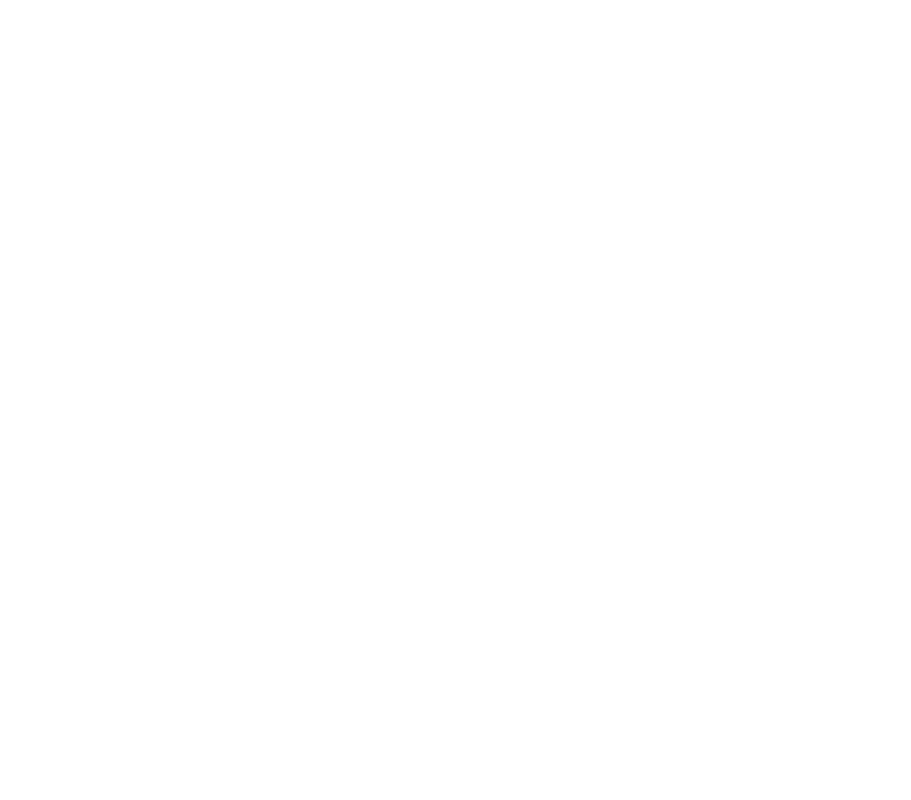
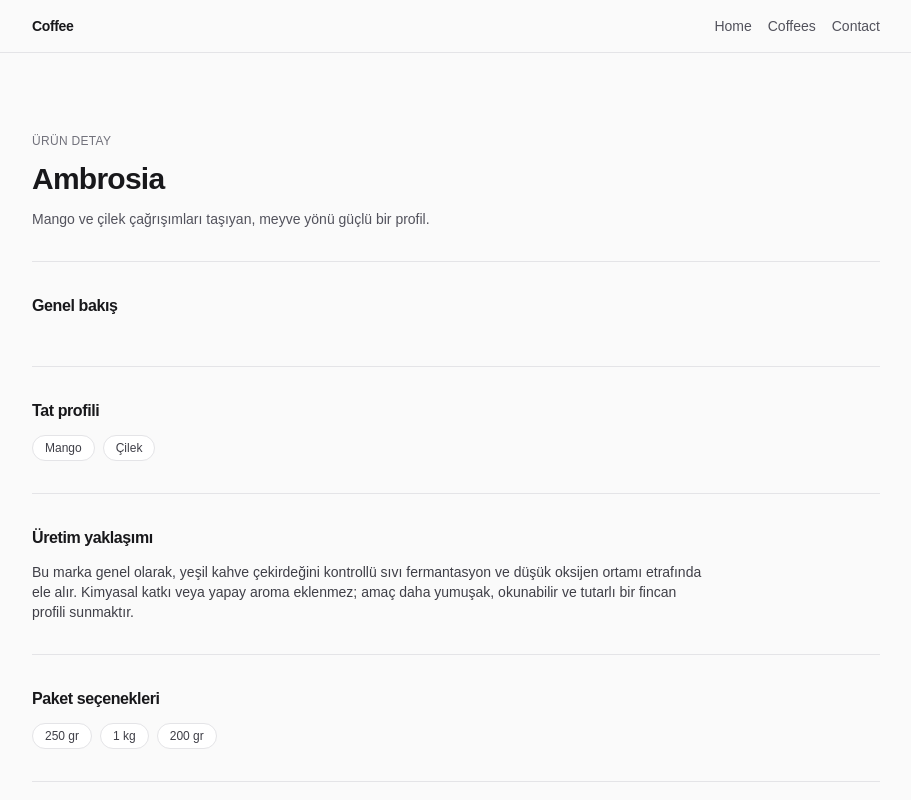
Before and after one commit to hesammisaghian/coffee, a Next.js app: page /coffees/ambrosia in a window 1280 px wide. Before the commit this address had no page. Shown: the top 800 px of the page, without its empty margins (184-1095 px from the left). Built offline with nearby package versions, Linux system fonts and the light colour scheme.

Commit message:
align coffees data with verified product notes and sizes

```diff
--- a/src/app/coffees/[slug]/page.tsx
+++ b/src/app/coffees/[slug]/page.tsx
@@ -26,17 +26,19 @@
       <div className="mx-auto flex max-w-4xl flex-col gap-8 px-6 py-16 sm:py-20">
         <header className="space-y-3">
           <p className="text-xs uppercase tracking-wide text-zinc-500">
-            Coffee detail
+            Ürün detay
           </p>
           <h1 className="text-2xl font-semibold tracking-tight sm:text-3xl">
             {coffee.name}
           </h1>
+          {coffee.shortDescription && (
             <p className="max-w-2xl text-sm text-zinc-600">
               {coffee.shortDescription}
             </p>
+          )}
         </header>
 
-        {/* Overview */}
+        {/* Genel bakış */}
         <section
           aria-labelledby="coffee-overview-heading"
           className="space-y-4 border-t border-zinc-200 pt-8"
@@ -45,68 +47,25 @@
             id="coffee-overview-heading"
             className="text-base font-semibold tracking-tight"
           >
-            Overview
+            Genel bakış
           </h2>
           <dl className="space-y-2 text-sm text-zinc-700">
+            {coffee.origin && (
               <div className="flex gap-2">
-              <dt className="w-32 text-zinc-500">Origin</dt>
+                <dt className="w-32 text-zinc-500">Menşei</dt>
                 <dd>{coffee.origin}</dd>
               </div>
+            )}
+            {coffee.process && (
               <div className="flex gap-2">
-              <dt className="w-32 text-zinc-500">Roast level</dt>
-              <dd className="capitalize">{coffee.roastLevel}</dd>
+                <dt className="w-32 text-zinc-500">Süreç</dt>
+                <dd>{coffee.process}</dd>
               </div>
-            <div className="flex gap-2">
-              <dt className="w-32 text-zinc-500">Anaerobic</dt>
-              <dd>{coffee.anaerobic ? "Yes" : "No"}</dd>
-            </div>
+            )}
           </dl>
         </section>
 
-        {/* Process */}
-        <section
-          aria-labelledby="coffee-process-heading"
-          className="space-y-3 border-t border-zinc-200 pt-8"
-        >
-          <h2
-            id="coffee-process-heading"
-            className="text-base font-semibold tracking-tight"
-          >
-            Process
-          </h2>
-          <p className="text-sm text-zinc-700">
-            <span className="font-medium text-zinc-800">Process type:</span>{" "}
-            {coffee.processType}
-          </p>
-          <p className="text-sm text-zinc-700">
-            <span className="font-medium text-zinc-800">Fermentation style:</span>{" "}
-            {coffee.fermentationStyle}
-          </p>
-          <dl className="space-y-1 text-xs text-zinc-700">
-            <div className="flex gap-2">
-              <dt className="w-36 text-zinc-500">Chemical additives</dt>
-              <dd>{coffee.chemicalAdditiveFree ? "None" : "See notes"}</dd>
-            </div>
-            <div className="flex gap-2">
-              <dt className="w-36 text-zinc-500">Artificial aroma</dt>
-              <dd>{coffee.artificialAromaFree ? "None" : "See notes"}</dd>
-            </div>
-          </dl>
-          {coffee.extractsUsed && coffee.extractsUsed.length > 0 && (
-            <p className="text-xs text-zinc-600">
-              <span className="font-medium text-zinc-700">Natural extracts:</span>{" "}
-              {coffee.extractsUsed.join(", ")}
-            </p>
-          )}
-          {coffee.microorganism && (
-            <p className="text-xs text-zinc-600">
-              <span className="font-medium text-zinc-700">Microorganism:</span>{" "}
-              {coffee.microorganism}
-            </p>
-          )}
-        </section>
-
-        {/* Flavor profile */}
+        {/* Tat profili */}
         <section
           aria-labelledby="coffee-flavor-heading"
           className="space-y-3 border-t border-zinc-200 pt-8"
@@ -115,12 +74,10 @@
             id="coffee-flavor-heading"
             className="text-base font-semibold tracking-tight"
           >
-            Flavor profile
+            Tat profili
           </h2>
-          <div className="space-y-2 text-xs text-zinc-700">
-            <div>
-              <p className="font-medium text-zinc-800">Flavor notes</p>
-              <ul className="mt-1 flex flex-wrap gap-2">
+          {coffee.flavorNotes.length > 0 ? (
+            <ul className="flex flex-wrap gap-2 text-xs text-zinc-700">
               {coffee.flavorNotes.map((note) => (
                 <li
                   key={note}
@@ -130,77 +87,57 @@
                 </li>
               ))}
             </ul>
-            </div>
-            {coffee.textureNotes && coffee.textureNotes.length > 0 && (
-              <div>
-                <p className="font-medium text-zinc-800">Texture</p>
-                <p className="mt-1 text-zinc-700">
-                  {coffee.textureNotes.join(", ")}
+          ) : (
+            <p className="text-sm text-zinc-600">
+              Bu kahve için tat notları henüz sisteme eklenmedi.
             </p>
-              </div>
           )}
-          </div>
         </section>
 
-        {/* Functional / quality notes */}
+        {/* Üretim yaklaşımı */}
         <section
-          aria-labelledby="coffee-functional-heading"
+          aria-labelledby="coffee-process-heading"
           className="space-y-3 border-t border-zinc-200 pt-8"
         >
           <h2
-            id="coffee-functional-heading"
+            id="coffee-process-heading"
             className="text-base font-semibold tracking-tight"
           >
-            Functional & quality notes
+            Üretim yaklaşımı
           </h2>
-          <ul className="space-y-1 text-xs text-zinc-700">
-            {coffee.caffeineNote && <li>{coffee.caffeineNote}</li>}
-            {coffee.antioxidantNote && <li>{coffee.antioxidantNote}</li>}
-            {coffee.digestionNote && <li>{coffee.digestionNote}</li>}
-            {coffee.prebioticNote && <li>{coffee.prebioticNote}</li>}
-            {coffee.consistencyNote && <li>{coffee.consistencyNote}</li>}
-            {coffee.moldAflatoxinNote && <li>{coffee.moldAflatoxinNote}</li>}
-          </ul>
-          {coffee.sustainabilityNotes && coffee.sustainabilityNotes.length > 0 && (
-            <div className="space-y-1 text-xs text-zinc-700">
-              <p className="font-medium text-zinc-800">Sustainability</p>
-              <ul className="list-disc pl-5">
-                {coffee.sustainabilityNotes.map((note) => (
-                  <li key={note}>{note}</li>
-                ))}
-              </ul>
-            </div>
-          )}
+          <p className="max-w-2xl text-sm text-zinc-700">
+            Bu marka genel olarak, yeşil kahve çekirdeğini kontrollü sıvı fermantasyon
+            ve düşük oksijen ortamı etrafında ele alır. Kimyasal katkı veya yapay aroma
+            eklenmez; amaç daha yumuşak, okunabilir ve tutarlı bir fincan profili
+            sunmaktır.
+          </p>
         </section>
 
-        {/* Brewing suggestions */}
+        {/* Paket seçenekleri */}
         <section
-          aria-labelledby="coffee-brewing-heading"
+          aria-labelledby="coffee-packages-heading"
           className="space-y-3 border-t border-zinc-200 pt-8"
         >
           <h2
-            id="coffee-brewing-heading"
+            id="coffee-packages-heading"
             className="text-base font-semibold tracking-tight"
           >
-            Brewing suggestions
+            Paket seçenekleri
           </h2>
-          <p className="text-sm text-zinc-700">
-            Built to work well with the following methods:
-          </p>
+          {coffee.packageSizes && coffee.packageSizes.length > 0 ? (
             <ul className="flex flex-wrap gap-2 text-xs text-zinc-700">
-            {coffee.brewMethods.map((method) => (
+              {coffee.packageSizes.map((size) => (
                 <li
-                key={method}
+                  key={size}
                   className="rounded-full border border-zinc-200 bg-white px-3 py-1"
                 >
-                {method}
+                  {size}
                 </li>
               ))}
             </ul>
-          {coffee.customizableFermentation && (
-            <p className="text-xs text-zinc-600">
-              This profile can be tuned in future fermentation runs for specific
-              brewing setups.
+          ) : (
+            <p className="text-sm text-zinc-600">
+              Bu ürün için paket boyutu bilgileri henüz sisteme eklenmedi.
             </p>
           )}
         </section>
@@ -210,7 +147,7 @@
             href="/coffees"
             className="text-xs font-medium text-zinc-700 underline underline-offset-4"
           >
-            Back to coffees
+            Kahvelere geri dön
           </Link>
         </div>
       </div>
--- a/src/data/coffees.ts
+++ b/src/data/coffees.ts
@@ -2,146 +2,100 @@
   slug: string;
   name: string;
   shortDescription: string;
-  origin: string;
-  roastLevel: "light" | "medium" | "dark";
-  processType: string;
-  fermentationStyle: string;
-  anaerobic: boolean;
-  chemicalAdditiveFree: boolean;
-  artificialAromaFree: boolean;
-  extractsUsed?: string[];
-  microorganism?: string;
   flavorNotes: string[];
-  textureNotes?: string[];
-  caffeineNote?: string;
-  antioxidantNote?: string;
-  digestionNote?: string;
-  prebioticNote?: string;
-  consistencyNote?: string;
-  sustainabilityNotes?: string[];
-  moldAflatoxinNote?: string;
-  brewMethods: string[];
-  customizableFermentation?: boolean;
-  heroImage: string;
-  galleryImages: string[];
+  origin?: string;
+  process?: string;
+  packageSizes?: string[];
 };
 
 export const coffees: Coffee[] = [
   {
-    slug: "citrus-wash-anaerobic-filter",
-    name: "Citrus Wash Anaerobic Filter",
+    slug: "espresso",
+    name: "Espresso",
     shortDescription:
-      "A controlled liquid fermentation filter coffee with bright citrus and clean sweetness.",
-    origin: "Sidama, Ethiopia",
-    roastLevel: "light",
-    processType: "washed with controlled liquid fermentation",
-    fermentationStyle: "closed-tank, low-oxygen, fruit-assisted",
-    anaerobic: true,
-    chemicalAdditiveFree: true,
-    artificialAromaFree: true,
-    extractsUsed: ["lemon peel infusion", "orange blossom water"],
-    microorganism: "selected lactic acid cultures from previous batches",
-    flavorNotes: ["lemon zest", "white peach", "orange blossom"],
-    textureNotes: ["silky", "light", "clean finish"],
-    caffeineNote: "Moderate caffeine, designed for clarity over intensity.",
-    antioxidantNote: "Fermentation is tuned to preserve bright, stable acidity.",
-    digestionNote: "Clean profile aimed at low bitterness and low stomach load.",
-    prebioticNote:
-      "Fermentation is tuned for stability, not for aggressive prebiotic effects.",
-    consistencyNote:
-      "Built for repeatable extractions with tight fermentation windows.",
-    sustainabilityNotes: [
-      "Reduced water use versus classic multi-stage washing.",
-      "Fermentation liquid is re-used and filtered across batches.",
-    ],
-    moldAflatoxinNote:
-      "Lots are screened for mold and off-notes before and after fermentation.",
-    brewMethods: ["V60", "Kalita", "batch brewer"],
-    customizableFermentation: false,
-    heroImage: "/images/coffees/citrus-wash-anaerobic-filter-hero.jpg",
-    galleryImages: [
-      "/images/coffees/citrus-wash-anaerobic-filter-1.jpg",
-      "/images/coffees/citrus-wash-anaerobic-filter-2.jpg",
-    ],
+      "Yoğun gövdeli, fındıksı kakao karakterine sahip espresso harmanı.",
+    flavorNotes: ["Fındıksı kakao"],
+    packageSizes: ["250 gr", "1 kg"],
   },
   {
-    slug: "red-fruit-anaerobic-espresso",
-    name: "Red Fruit Anaerobic Espresso",
+    slug: "turk-kahvesi",
+    name: "Türk Kahvesi",
     shortDescription:
-      "An anaerobic espresso built around controlled liquid fermentation and red-fruit clarity.",
-    origin: "Huila, Colombia",
-    roastLevel: "medium",
-    processType: "anaerobic controlled liquid fermentation",
-    fermentationStyle: "sealed stainless tank, fruit-assisted",
-    anaerobic: true,
-    chemicalAdditiveFree: true,
-    artificialAromaFree: true,
-    extractsUsed: ["hibiscus reduction", "red grape skin extract"],
-    microorganism:
-      "house lactic and yeast culture maintained across fermentation cycles",
-    flavorNotes: ["ripe strawberry", "red grape", "cocoa nib"],
-    textureNotes: ["dense", "coating", "lingering finish"],
-    caffeineNote: "Higher perceived intensity, tuned for short milk drinks.",
-    antioxidantNote:
-      "Extended contact time is kept within safe windows for a stable cup.",
-    digestionNote:
-      "Fermentation aims to reduce harsh bitterness common in darker espresso roasts.",
-    prebioticNote:
-      "Not positioned as a health product; focus is on clarity and consistency.",
-    consistencyNote:
-      "Profile is locked to be repeatable across roasts and harvests where possible.",
-    sustainabilityNotes: [
-      "Fermentation liquid is tracked and filtered between runs.",
-      "Batches are cupped for off-flavors tied to poor storage or contamination.",
-    ],
-    moldAflatoxinNote:
-      "Lots are rejected if storage or moisture history is uncertain.",
-    brewMethods: ["espresso", "aeropress", "moka pot"],
-    customizableFermentation: false,
-    heroImage: "/images/coffees/red-fruit-anaerobic-espresso-hero.jpg",
-    galleryImages: [
-      "/images/coffees/red-fruit-anaerobic-espresso-1.jpg",
-      "/images/coffees/red-fruit-anaerobic-espresso-2.jpg",
-    ],
+      "Klasik Türk kahvesi formunda, bitter çikolata ve kavrulmuş fındık çağrışımlı bir profil.",
+    flavorNotes: ["Bitter çikolata", "kakao", "kavrulmuş fındık"],
+    packageSizes: ["250 gr", "1 kg"],
   },
   {
-    slug: "low-impact-night-brew",
-    name: "Low Impact Night Brew",
+    slug: "rose-fermente-turk-kahvesi",
+    name: "Rose Fermente Türk Kahvesi",
     shortDescription:
-      "A later-day coffee built around softer acidity, controlled fermentation, and gentle digestion.",
-    origin: "Guatemala & Mexico",
-    roastLevel: "medium",
-    processType: "hybrid washed / liquid fermentation",
-    fermentationStyle: "closed-tank, short-contact, low-oxygen",
-    anaerobic: true,
-    chemicalAdditiveFree: true,
-    artificialAromaFree: true,
-    extractsUsed: ["chicory root infusion"],
-    microorganism: "selected lactic culture with low acetic expression",
-    flavorNotes: ["milk chocolate", "roasted hazelnut", "subtle dried fig"],
-    textureNotes: ["round", "soft", "low bitterness"],
-    caffeineNote: "Designed to feel gentler in the evening, not decaf.",
-    antioxidantNote:
-      "Balanced profile with focus on stability rather than extreme extraction.",
-    digestionNote:
-      "Built for low sharpness and a smoother experience for sensitive drinkers.",
-    prebioticNote:
-      "Uses chicory infusion as a subtle prebiotic support without dominating flavor.",
-    consistencyNote:
-      "Tank timings and temperature are logged for repeatable outcomes.",
-    sustainabilityNotes: [
-      "Fermentation liquid use is monitored to reduce waste.",
-      "Roasts are profiled to avoid unnecessary energy use.",
-    ],
-    moldAflatoxinNote:
-      "Lots are tested and green storage is controlled for moisture and airflow.",
-    brewMethods: ["French press", "V60", "cold brew"],
-    customizableFermentation: true,
-    heroImage: "/images/coffees/low-impact-night-brew-hero.jpg",
-    galleryImages: [
-      "/images/coffees/low-impact-night-brew-1.jpg",
-      "/images/coffees/low-impact-night-brew-2.jpg",
-    ],
+      "Gül notalarıyla desteklenmiş fermente Türk kahvesi yorumu.",
+    flavorNotes: ["Gül"],
+    packageSizes: ["250 gr"],
+  },
+  {
+    slug: "strawberry-fermente-turk-kahvesi",
+    name: "Strawberry Fermente Türk Kahvesi",
+    shortDescription:
+      "Çilek aromatiklerini öne çıkaran fermente Türk kahvesi yorumu.",
+    flavorNotes: ["Çilek"],
+    packageSizes: ["250 gr"],
+  },
+  {
+    slug: "milk-chocolate-fermente-turk-kahvesi",
+    name: "Milk Chocolate Fermente Türk Kahvesi",
+    shortDescription:
+      "Fındık ve çikolata çağrışımlarıyla daha yuvarlak bir fermente Türk kahvesi profili.",
+    flavorNotes: ["Fındık", "çikolata"],
+    packageSizes: ["250 gr"],
+  },
+  {
+    slug: "red-forest-tart",
+    name: "Red Forest Tart",
+    shortDescription:
+      "Kırmızı elma, kırmızı meyve ve fındık tonlarını bir araya getiren zengin bir profil.",
+    flavorNotes: ["Kırmızı elma", "frenk üzümü", "fındık", "çikolata"],
+    packageSizes: ["250 gr", "1 kg", "200 gr"],
+  },
+  {
+    slug: "rubus",
+    name: "Rubus",
+    shortDescription:
+      "Böğürtlen karakteri etrafında kurgulanmış, kırmızı meyve odaklı bir kahve.",
+    flavorNotes: ["Böğürtlen"],
+    packageSizes: ["250 gr", "1 kg", "200 gr"],
+  },
+  {
+    slug: "ambrosia",
+    name: "Ambrosia",
+    shortDescription:
+      "Mango ve çilek çağrışımları taşıyan, meyve yönü güçlü bir profil.",
+    flavorNotes: ["Mango", "Çilek"],
+    packageSizes: ["250 gr", "1 kg", "200 gr"],
+  },
+  {
+    slug: "luna",
+    name: "Luna",
+    shortDescription:
+      "Yaban mersini, çarkıfelek ve limon notalarını bir arada hissettiren aydınlık bir profil.",
+    flavorNotes: ["Yaban mersini", "çarkıfelek", "limon"],
+    packageSizes: ["250 gr", "1 kg", "200 gr"],
+  },
+  {
+    slug: "purpurea",
+    name: "Purpurea",
+    shortDescription:
+      "Yasemin ve bergamot dokunuşlarını böğürtlen ve frenk üzümüyle buluşturan kompleks bir profil.",
+    flavorNotes: ["Yasemin", "bergamot", "böğürtlen", "frenk üzümü"],
+    packageSizes: ["200 gr"],
+  },
+  {
+    slug: "blue-velvet",
+    name: "Blue Velvet",
+    shortDescription:
+      "Yaban mersini, şeftali, vanilya ve kakao notalarıyla kadifemsi bir tat profili.",
+    flavorNotes: ["Yaban mersini", "şeftali", "vanilya", "kakao"],
+    packageSizes: ["200 gr"],
   },
 ];
 
```
Also changed, not shown: src/app/coffees/page.tsx (+20 -13 lines), 1 other file (tests, documents, lock files or other folders). Lines whose indentation alone changed are shown as unchanged.
